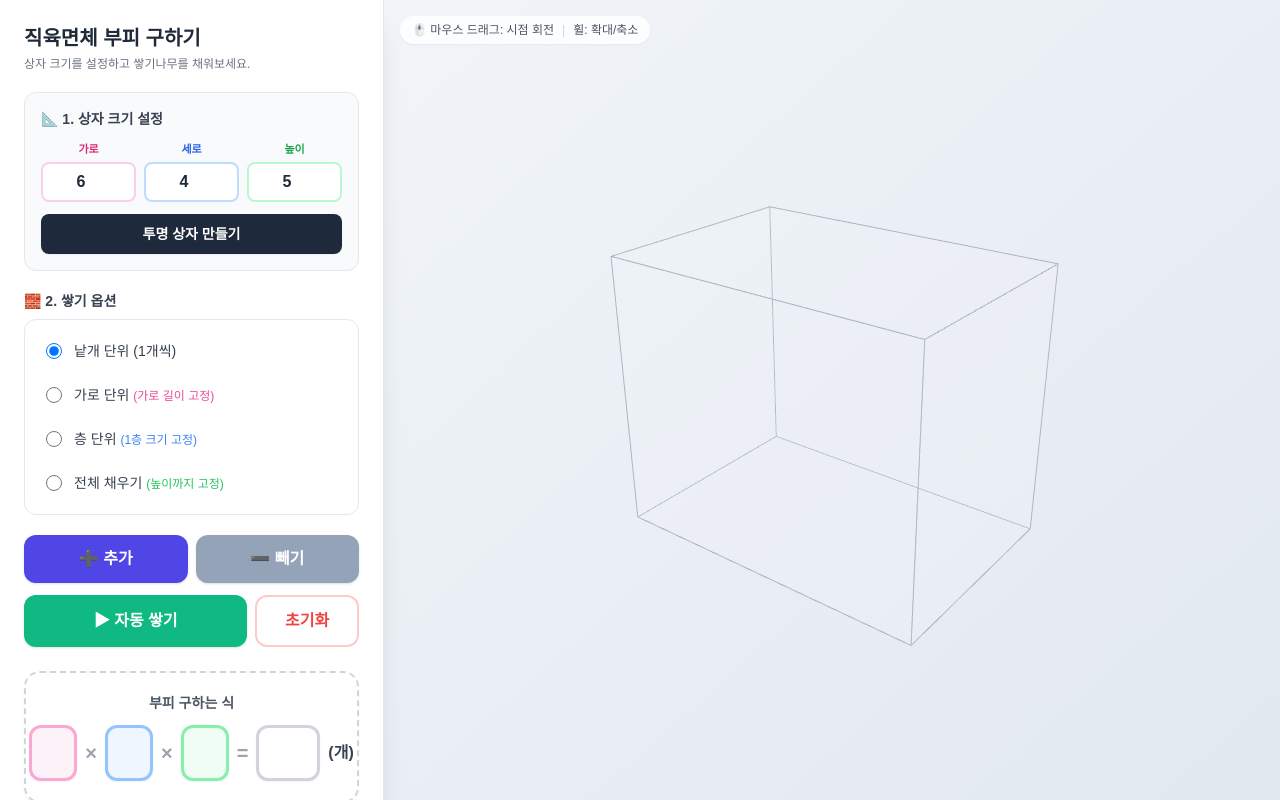
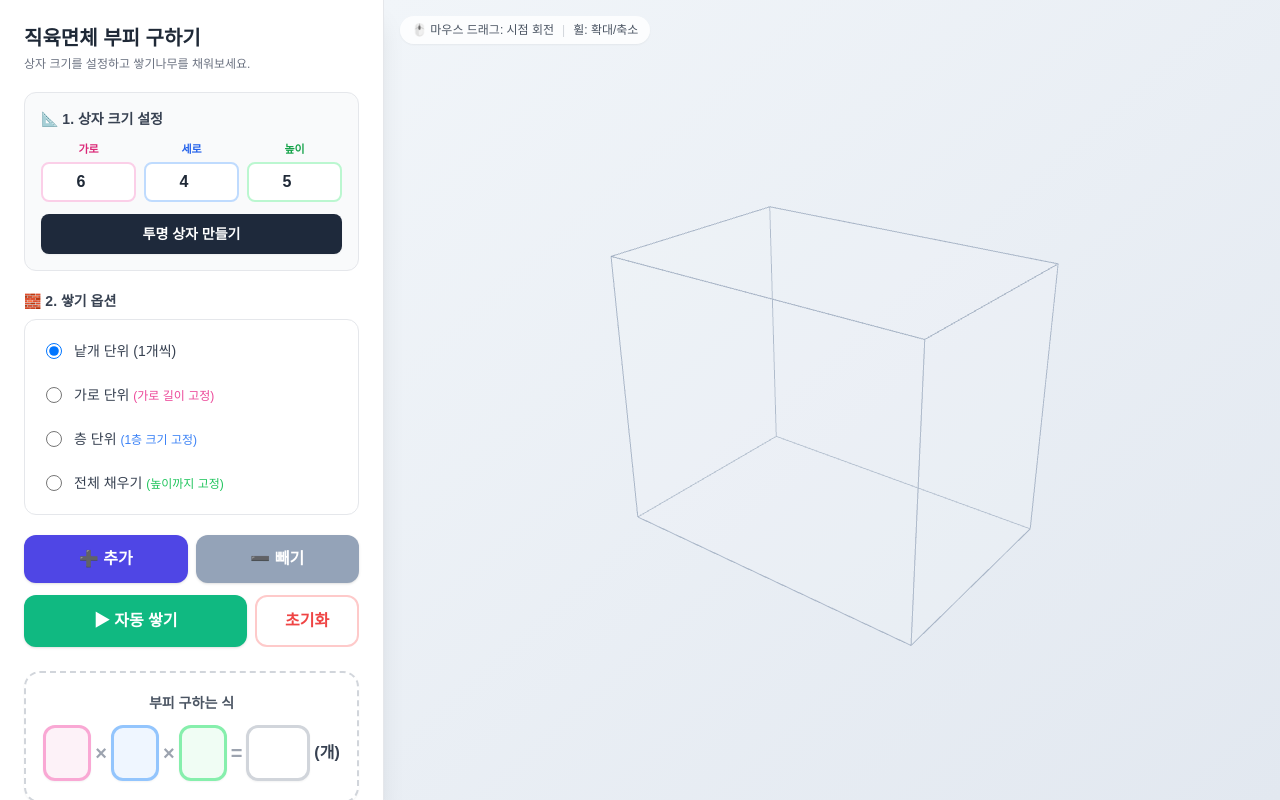
Before and after one commit to soave424/volumeblocks, a plain HTML site: page index.html in a window 1280 px wide. Drawn offline with nearby package versions, Linux system fonts and the light colour scheme; animation ran at ten frames a second; a web font is replaced by a local one.

Commit message:
gap down

```diff
--- a/index.html
+++ b/index.html
@@ -97,18 +97,18 @@
         <!-- 수식 영역 (교과서 스타일) -->
         <div class="border-2 border-dashed border-gray-300 rounded-2xl p-4 md:p-5 flex flex-col items-center justify-center mt-auto bg-white mb-2 shadow-sm">
             <p class="text-sm text-gray-600 font-bold mb-3">부피 구하는 식</p>
-            <div class="flex items-center justify-center gap-1 md:gap-2 w-full">
+            <div class="flex items-center justify-center gap-1 md:gap-1 w-full">
                 <!-- 가로 칸 -->
-                <div class="w-10 h-12 md:w-12 md:h-14 border-[3px] border-pink-300 rounded-xl flex items-center justify-center text-pink-600 bg-pink-50 text-xl md:text-2xl font-black shadow-sm shrink-0" id="val-x"></div>
+                <div class="w-8 h-12 md:w-12 md:h-14 border-[3px] border-pink-300 rounded-xl flex items-center justify-center text-pink-600 bg-pink-50 text-xl md:text-2xl font-black shadow-sm shrink-0" id="val-x"></div>
                 <span class="text-gray-400 text-xl font-bold shrink-0">×</span>
                 <!-- 세로 칸 -->
-                <div class="w-10 h-12 md:w-12 md:h-14 border-[3px] border-blue-300 rounded-xl flex items-center justify-center text-blue-600 bg-blue-50 text-xl md:text-2xl font-black shadow-sm shrink-0" id="val-z"></div>
+                <div class="w-8 h-12 md:w-12 md:h-14 border-[3px] border-blue-300 rounded-xl flex items-center justify-center text-blue-600 bg-blue-50 text-xl md:text-2xl font-black shadow-sm shrink-0" id="val-z"></div>
                 <span class="text-gray-400 text-xl font-bold shrink-0">×</span>
                 <!-- 높이 칸 -->
-                <div class="w-10 h-12 md:w-12 md:h-14 border-[3px] border-green-300 rounded-xl flex items-center justify-center text-green-600 bg-green-50 text-xl md:text-2xl font-black shadow-sm shrink-0" id="val-y"></div>
+                <div class="w-8 h-12 md:w-12 md:h-14 border-[3px] border-green-300 rounded-xl flex items-center justify-center text-green-600 bg-green-50 text-xl md:text-2xl font-black shadow-sm shrink-0" id="val-y"></div>
                 <span class="text-gray-400 text-xl font-bold shrink-0">=</span>
                 <!-- 결과 칸 -->
-                <div class="w-14 h-12 md:w-16 md:h-14 border-[3px] border-gray-300 rounded-xl flex items-center justify-center text-gray-800 bg-white text-xl md:text-2xl font-black shadow-sm shrink-0 transition-colors duration-300" id="val-total"></div>
+                <div class="w-12 h-12 md:w-16 md:h-14 border-[3px] border-gray-300 rounded-xl flex items-center justify-center text-gray-800 bg-white text-xl md:text-2xl font-black shadow-sm shrink-0 transition-colors duration-300" id="val-total"></div>
                 <span class="text-sm md:text-base text-gray-700 font-bold shrink-0">(개)</span>
             </div>
         </div>
```
